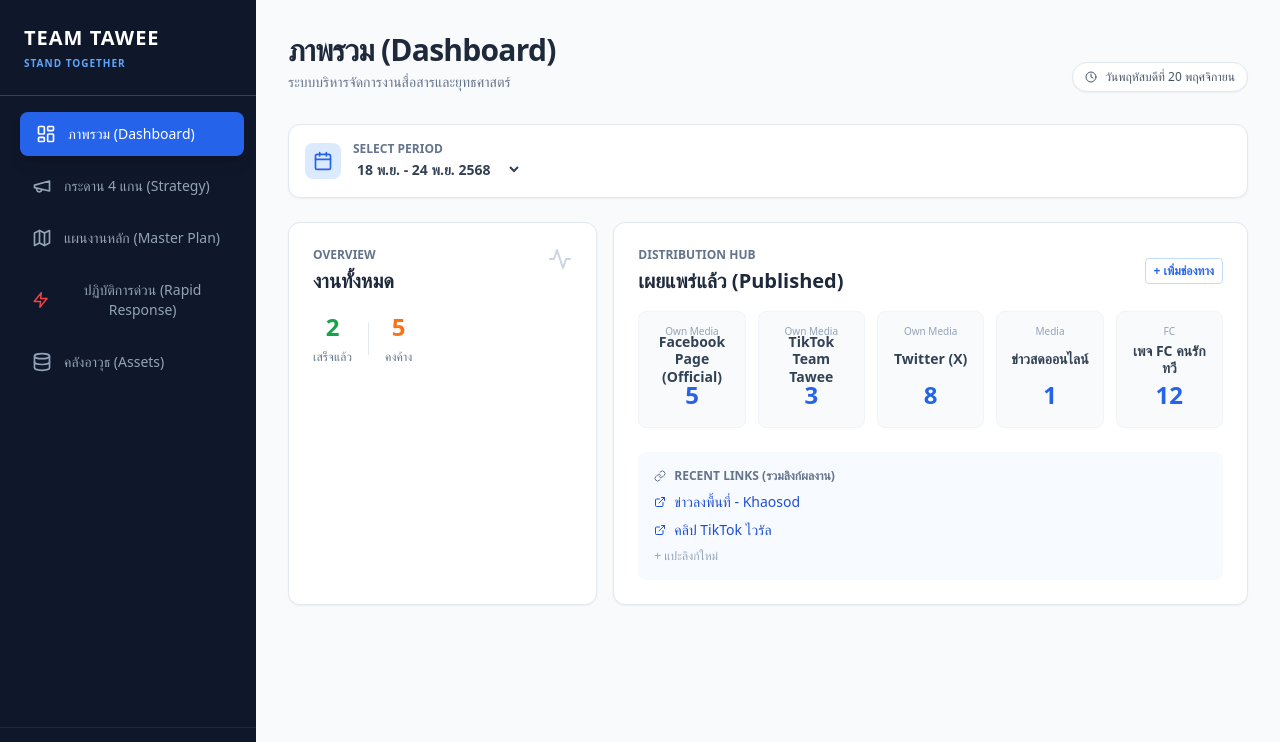
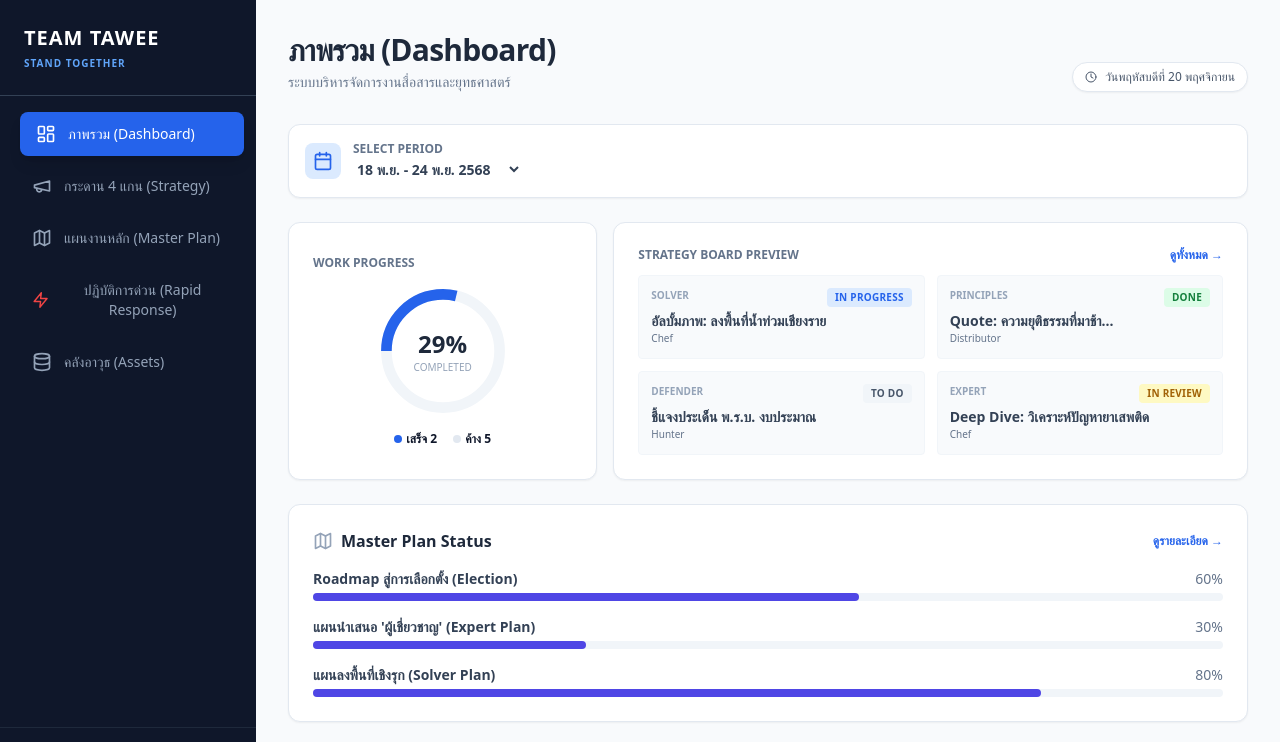
Before and after one commit to FufongLabs/Command-Center, a React (Vite) app: page / in a window 1280 px wide. Shown: the top 742 px of the page. Built offline with nearby package versions, Linux system fonts and the light colour scheme.

Commit message:
Edit App.jsx

```diff
--- a/src/App.jsx
+++ b/src/App.jsx
@@ -1,4 +1,4 @@
-import React, { useState } from 'react';
+import React, { useState, useEffect } from 'react';
 import {
   LayoutDashboard,
   Megaphone,
@@ -17,11 +17,15 @@ import {
   FileText,
   Share2,
   Plus,
+  Minus,
   Link as LinkIcon,
   Trash2,
+  Edit2,
   ChevronDown,
   ChevronUp,
-  Filter
+  Filter,
+  PieChart,
+  BarChart3
 } from 'lucide-react';
 
 // --- MOCK DATA ---
@@ -46,7 +50,6 @@ const initialTasks = {
   ]
 };
 
-// ข้อมูลจำลอง Distribution
 const initialDistribution = [
   { id: 1, name: "Facebook Page (Official)", count: 5, type: "Own Media" },
   { id: 2, name: "TikTok Team Tawee", count: 3, type: "Own Media" },
@@ -55,13 +58,11 @@ const initialDistribution = [
   { id: 5, name: "เพจ FC คนรักทวี", count: 12, type: "FC" },
 ];
 
-// ข้อมูลจำลอง Links ล่าสุด
 const recentLinks = [
   { id: 1, title: "ข่าวลงพื้นที่ - Khaosod", url: "https://khaosod.co.th/..." },
   { id: 2, title: "คลิป TikTok ไวรัล", url: "https://tiktok.com/..." },
 ];
 
-// ข้อมูลสื่อมวลชน (Assets)
 const mediaContacts = [
   { id: 1, name: "คุณส้ม (Ch 3)", type: "TV", phone: "081-xxx-xxxx", active: true },
   { id: 2, name: "คุณหนุ่ม (News Portal)", type: "Online", phone: "-", active: true },
@@ -85,27 +86,61 @@ const StatusBadge = ({ status }) => {
   );
 };
 
+// Simple SVG Pie Chart Component
+const SimplePieChart = ({ done, total }) => {
+  const radius = 16;
+  const circumference = 2 * Math.PI * radius;
+  const percentage = total === 0 ? 0 : (done / total) * 100;
+  const strokeDasharray = `${(percentage / 100) * circumference} ${circumference}`;
+
+  return (
+    <div className="relative w-32 h-32 flex items-center justify-center">
+      <svg className="transform -rotate-90 w-full h-full" viewBox="0 0 36 36">
+        <path
+          className="text-slate-100"
+          d="M18 2.0845 a 15.9155 15.9155 0 0 1 0 31.831 a 15.9155 15.9155 0 0 1 0 -31.831"
+          fill="none"
+          stroke="currentColor"
+          strokeWidth="3"
+        />
+        <path
+          className="text-blue-600 transition-all duration-1000 ease-out"
+          d="M18 2.0845 a 15.9155 15.9155 0 0 1 0 31.831 a 15.9155 15.9155 0 0 1 0 -31.831"
+          fill="none"
+          stroke="currentColor"
+          strokeWidth="3"
+          strokeDasharray={strokeDasharray}
+        />
+      </svg>
+      <div className="absolute text-center">
+        <span className="text-2xl font-bold text-slate-800">{Math.round(percentage)}%</span>
+        <span className="block text-[10px] text-slate-400">COMPLETED</span>
+      </div>
+    </div>
+  );
+};
+
 export default function TeamTaweeApp() {
+  // เปลี่ยน Title Browser Tab
+  useEffect(() => {
+    document.title = "TEAM TAWEE | Stand Together";
+  }, []);
+
   const [activeTab, setActiveTab] = useState('dashboard');
   const [isMobileMenuOpen, setIsMobileMenuOpen] = useState(false);
   const [selectedWeek, setSelectedWeek] = useState('week3-nov');
 
-  // State สำหรับหน้า Strategy
   const [tasks, setTasks] = useState(initialTasks);
   const [hideDone, setHideDone] = useState(false);
   const [editingTask, setEditingTask] = useState(null);
-
-  // State สำหรับหน้า Dashboard
   const [distributionStats, setDistributionStats] = useState(initialDistribution);
 
-  // State สำหรับ Master Plan
   const [plans, setPlans] = useState([
     { id: 1, title: "Roadmap สู่การเลือกตั้ง (Election)", progress: 60, items: ["เปิดตัวผู้สมัครครบทุกเขต", "Grand Opening นโยบายหลัก", "Caravan หาเสียงทั่วประเทศ"] },
-    { id: 2, title: "แผนปั้น 'ผู้เชี่ยวชาญ' (Expert Plan)", progress: 30, items: ["รายการ YouTube Weekly", "หนังสือ Pocket book ความยุติธรรม"] },
+    { id: 2, title: "แผนนำเสนอ 'ผู้เชี่ยวชาญ' (Expert Plan)", progress: 30, items: ["รายการ YouTube Weekly", "หนังสือ Pocket book ความยุติธรรม"] },
     { id: 3, title: "แผนลงพื้นที่เชิงรุก (Solver Plan)", progress: 80, items: ["คาราวานแก้หนี้ 4 ภาค", "ตั้งศูนย์รับเรื่องร้องเรียนออนไลน์"] }
   ]);
 
-  // --- ส่วนที่ลืมใส่ไปคราวที่แล้ว (เพิ่มกลับมาแล้วครับ) ---
   const navItems = [
     { id: 'dashboard', label: 'ภาพรวม (Dashboard)', icon: LayoutDashboard },
     { id: 'strategy', label: 'กระดาน 4 แกน (Strategy)', icon: Megaphone },
@@ -114,12 +149,9 @@ export default function TeamTaweeApp() {
     { id: 'assets', label: 'คลังอาวุธ (Assets)', icon: Database },
   ];
 
-  // ฟังก์ชันจัดการ Distribution
-  const incrementDist = (id) => {
-    setDistributionStats(prev => prev.map(item => item.id === id ? { ...item, count: item.count + 1 } : item));
-  };
+  const incrementDist = (id) => setDistributionStats(prev => prev.map(item => item.id === id ? { ...item, count: item.count + 1 } : item));
+  const decrementDist = (id) => setDistributionStats(prev => prev.map(item => item.id === id ? { ...item, count: Math.max(0, item.count - 1) } : item));
 
-  // ฟังก์ชันจัดการ Task (Save Edit)
   const saveTask = (columnKey, updatedTask) => {
     setTasks(prev => ({
       ...prev,
@@ -128,24 +160,36 @@ export default function TeamTaweeApp() {
     setEditingTask(null);
   };
 
-  // ฟังก์ชันจัดการ Master Plan Items
   const addPlanItem = (planId) => {
     const text = prompt("ระบุรายการใหม่:");
-    if (text) {
-      setPlans(prev => prev.map(p => p.id === planId ? { ...p, items: [...p.items, text] } : p));
+    if (text) setPlans(prev => prev.map(p => p.id === planId ? { ...p, items: [...p.items, text] } : p));
+  };
+
+  const editPlanItem = (planId, itemIndex) => {
+    const oldText = plans.find(p => p.id === planId).items[itemIndex];
+    const newText = prompt("แก้ไขรายการ:", oldText);
+    if (newText) {
+      setPlans(prev => prev.map(p => p.id === planId ? {
+        ...p,
+        items: p.items.map((item, idx) => idx === itemIndex ? newText : item)
+      } : p));
     }
   };
+
   const removePlanItem = (planId, itemIndex) => {
+    if(window.confirm("ต้องการลบรายการนี้ใช่หรือไม่?")) {
         setPlans(prev => prev.map(p => p.id === planId ? { ...p, items: p.items.filter((_, idx) => idx !== itemIndex) } : p));
+    }
   };
-
-  // --- RENDER CONTENT ---
 
   const renderContent = () => {
     switch (activeTab) {
       case 'dashboard':
-        const taskStats = { done: 0, pending: 0 };
-        Object.values(tasks).flat().forEach(t => t.status === 'Done' ? taskStats.done++ : taskStats.pending++);
+        const taskStats = { done: 0, pending: 0, total: 0 };
+        Object.values(tasks).flat().forEach(t => {
+            t.status === 'Done' ? taskStats.done++ : taskStats.pending++;
+            taskStats.total++;
+        });
 
         return (
           <div className="space-y-6 animate-fadeIn">
@@ -175,75 +219,102 @@ export default function TeamTaweeApp() {
               </div>
             </div>
 
+            {/* Top Section: Stats & Graphs */}
             <div className="grid grid-cols-1 md:grid-cols-3 gap-4">
-              {/* Card 1: ความคืบหน้า */}
-              <div className="bg-white p-6 rounded-xl border border-slate-200 shadow-sm">
-                <div className="flex justify-between items-start">
-                   <div>
-                    <p className="text-slate-500 text-xs font-bold uppercase mb-1">Overview</p>
-                    <h3 className="text-xl font-bold text-slate-800">งานทั้งหมด</h3>
+              {/* Graph Card */}
+              <div className="bg-white p-6 rounded-xl border border-slate-200 shadow-sm flex flex-col items-center justify-center">
+                 <p className="text-slate-500 text-xs font-bold uppercase mb-4 w-full text-left">Work Progress</p>
+                 <SimplePieChart done={taskStats.done} total={taskStats.total} />
+                 <div className="flex gap-4 mt-4 text-xs font-bold">
+                    <div className="flex items-center gap-1"><span className="w-2 h-2 rounded-full bg-blue-600"></span> เสร็จ {taskStats.done}</div>
+                    <div className="flex items-center gap-1"><span className="w-2 h-2 rounded-full bg-slate-200"></span> ค้าง {taskStats.pending}</div>
                  </div>
-                   <Activity className="text-slate-300" />
               </div>
-                <div className="mt-4 flex items-center gap-4">
-                  <div className="text-center">
-                    <span className="block text-2xl font-bold text-green-600">{taskStats.done}</span>
-                    <span className="text-xs text-slate-500">เสร็จแล้ว</span>
+
+              {/* Strategy Preview */}
+              <div className="bg-white p-6 rounded-xl border border-slate-200 shadow-sm col-span-1 md:col-span-2 overflow-hidden">
+                 <div className="flex justify-between items-center mb-3">
+                    <p className="text-slate-500 text-xs font-bold uppercase">Strategy Board Preview</p>
+                    <button onClick={() => setActiveTab('strategy')} className="text-xs text-blue-600 font-bold hover:underline">ดูทั้งหมด →</button>
                  </div>
-                  <div className="h-8 w-px bg-slate-200"></div>
-                  <div className="text-center">
-                    <span className="block text-2xl font-bold text-orange-500">{taskStats.pending}</span>
-                    <span className="text-xs text-slate-500">คงค้าง</span>
+                 <div className="grid grid-cols-2 gap-3">
+                    {Object.entries(tasks).slice(0, 4).map(([key, taskList]) => {
+                        const topTask = taskList[0];
+                        if(!topTask) return null;
+                        return (
+                            <div key={key} className="bg-slate-50 p-3 rounded border border-slate-100">
+                                <div className="flex justify-between mb-1">
+                                    <span className="text-[10px] font-bold uppercase text-slate-400">{key}</span>
+                                    <StatusBadge status={topTask.status} />
+                                </div>
+                                <p className="text-sm font-bold text-slate-700 truncate">{topTask.title}</p>
+                                <p className="text-[10px] text-slate-500">{topTask.role}</p>
+                            </div>
+                        )
+                    })}
                  </div>
               </div>
             </div>
 
-              {/* Card 2: Distribution Hub */}
-              <div className="md:col-span-2 bg-white p-6 rounded-xl border border-slate-200 shadow-sm">
+            {/* Middle Section: Master Plan Preview */}
+            <div className="bg-white p-6 rounded-xl border border-slate-200 shadow-sm">
+                <div className="flex justify-between items-center mb-4">
+                   <div className="flex items-center gap-2">
+                      <Map className="w-5 h-5 text-slate-400" />
+                      <h3 className="font-bold text-slate-800">Master Plan Status</h3>
+                   </div>
+                   <button onClick={() => setActiveTab('masterplan')} className="text-xs text-blue-600 font-bold hover:underline">ดูรายละเอียด →</button>
+                </div>
+                <div className="space-y-4">
+                    {plans.map(plan => (
+                        <div key={plan.id}>
+                            <div className="flex justify-between text-sm mb-1">
+                                <span className="font-bold text-slate-700">{plan.title}</span>
+                                <span className="text-slate-500">{plan.progress}%</span>
+                            </div>
+                            <div className="w-full bg-slate-100 rounded-full h-2">
+                                <div className="bg-indigo-600 h-2 rounded-full" style={{ width: `${plan.progress}%` }}></div>
+                            </div>
+                        </div>
+                    ))}
+                </div>
+            </div>
+
+            {/* Bottom Section: Distribution Hub */}
+            <div className="bg-white p-6 rounded-xl border border-slate-200 shadow-sm">
                 <div className="flex justify-between items-center mb-4">
                    <div>
                       <p className="text-slate-500 text-xs font-bold uppercase mb-1">Distribution Hub</p>
-                      <h3 className="text-xl font-bold text-slate-800">เผยแพร่แล้ว (Published)</h3>
+                      <h3 className="text-xl font-bold text-slate-800">เผยแพร่แล้ว (Published Counter)</h3>
                    </div>
                    <button className="text-xs text-blue-600 font-bold border border-blue-200 px-2 py-1 rounded hover:bg-blue-50">
                       + เพิ่มช่องทาง
                    </button>
                 </div>
 
-                <div className="grid grid-cols-2 sm:grid-cols-3 md:grid-cols-5 gap-3 mb-6">
+                <div className="grid grid-cols-2 sm:grid-cols-3 md:grid-cols-5 gap-3">
                   {distributionStats.map(item => (
                     <div key={item.id} className="bg-slate-50 p-3 rounded-lg border border-slate-100 flex flex-col items-center text-center relative group">
                        <span className="text-[10px] text-slate-400 mb-1">{item.type}</span>
                        <h4 className="font-bold text-slate-700 text-sm leading-tight h-8 flex items-center justify-center">{item.name}</h4>
-                       <span className="text-2xl font-bold text-blue-600 my-1">{item.count}</span>
+                       <span className="text-3xl font-black text-blue-600 my-2">{item.count}</span>
 
+                       <div className="flex gap-1 opacity-0 group-hover:opacity-100 transition">
+                           <button
+                              onClick={() => decrementDist(item.id)}
+                              className="bg-white shadow border border-slate-200 rounded-full p-1 hover:text-red-600"
+                           >
+                              <Minus className="w-3 h-3" />
+                           </button>
                            <button
                               onClick={() => incrementDist(item.id)}
-                          className="absolute -top-2 -right-2 bg-white shadow border border-slate-200 rounded-full p-1 opacity-0 group-hover:opacity-100 hover:text-blue-600 transition"
+                              className="bg-white shadow border border-slate-200 rounded-full p-1 hover:text-blue-600"
                            >
                               <Plus className="w-3 h-3" />
                            </button>
                        </div>
+                    </div>
                   ))}
-                </div>
-
-                {/* Recent Links List */}
-                <div className="bg-blue-50/50 rounded-lg p-4">
-                   <h4 className="text-xs font-bold text-slate-500 uppercase mb-2 flex items-center gap-2">
-                      <LinkIcon className="w-3 h-3" /> Recent Links (รวมลิงก์ผลงาน)
-                   </h4>
-                   <div className="space-y-2">
-                      {recentLinks.map(link => (
-                         <a key={link.id} href={link.url} target="_blank" rel="noreferrer" className="flex items-center gap-2 text-sm text-blue-700 hover:underline truncate block">
-                            <ExternalLink className="w-3 h-3 flex-shrink-0" />
-                            {link.title}
-                         </a>
-                      ))}
-                      <button className="text-xs text-slate-400 hover:text-slate-600 flex items-center gap-1 mt-1">
-                         + แปะลิงก์ใหม่
-                      </button>
-                   </div>
-                </div>
                 </div>
             </div>
           </div>
@@ -366,11 +437,6 @@ export default function TeamTaweeApp() {
                               className="w-full border border-slate-300 rounded p-2 text-sm"
                               placeholder="https://..."
                            />
-                           {editingTask.link && (
-                              <a href={editingTask.link} target="_blank" rel="noreferrer" className="text-xs text-blue-600 hover:underline mt-1 inline-block">
-                                 ทดสอบเปิดลิงก์
-                              </a>
-                           )}
                         </div>
                      </div>
 
@@ -419,17 +485,25 @@ export default function TeamTaweeApp() {
                     <h4 className="text-xs font-bold text-slate-500 uppercase mb-2">Action Items:</h4>
                     <ul className="space-y-2">
                       {plan.items.map((item, idx) => (
-                        <li key={idx} className="flex items-start justify-between gap-2 text-sm text-slate-700 group/item hover:bg-white p-1 rounded">
+                        <li key={idx} className="flex items-start justify-between gap-2 text-sm text-slate-700 group/item hover:bg-white p-1 rounded transition">
                           <div className="flex items-center gap-2">
                             <CheckCircle2 className="w-4 h-4 text-slate-300" />
                             {item}
                           </div>
+                          <div className="flex gap-1 opacity-0 group-hover/item:opacity-100 transition">
+                              <button
+                                onClick={() => editPlanItem(plan.id, idx)}
+                                className="text-slate-400 hover:text-blue-600"
+                              >
+                                <Edit2 className="w-3 h-3" />
+                              </button>
                               <button
                                 onClick={() => removePlanItem(plan.id, idx)}
-                            className="text-red-300 hover:text-red-500 opacity-0 group-hover/item:opacity-100"
+                                className="text-slate-400 hover:text-red-500"
                               >
                                 <Trash2 className="w-3 h-3" />
                               </button>
+                          </div>
                         </li>
                       ))}
                       <li className="pt-2">
@@ -516,7 +590,6 @@ export default function TeamTaweeApp() {
       case 'assets':
         return (
           <div className="space-y-8">
-             {/* Google Drive Link */}
              <div className="bg-gradient-to-r from-blue-50 to-indigo-50 p-6 rounded-xl border border-blue-100 flex flex-col sm:flex-row justify-between items-center gap-4">
                 <div>
                    <h3 className="text-lg font-bold text-blue-900 flex items-center gap-2">
@@ -537,7 +610,6 @@ export default function TeamTaweeApp() {
              </div>
 
              <div className="grid grid-cols-1 lg:grid-cols-2 gap-8">
-                {/* Media List Database */}
                 <div className="bg-white p-6 rounded-xl border border-slate-200 shadow-sm">
                    <div className="flex justify-between items-center mb-4">
                       <h3 className="font-bold text-slate-800">ฐานข้อมูลสื่อมวลชน (Media List)</h3>
@@ -571,7 +643,6 @@ export default function TeamTaweeApp() {
                    </div>
                 </div>
 
-                {/* Brand Assets & Templates */}
                 <div className="bg-white p-6 rounded-xl border border-slate-200 shadow-sm">
                    <h3 className="font-bold text-slate-800 mb-4">Brand Assets & Templates</h3>
                    <div className="grid grid-cols-2 gap-4">
@@ -602,7 +673,6 @@ export default function TeamTaweeApp() {
 
   return (
     <div className="min-h-screen bg-slate-50 font-sans text-slate-900 flex flex-col md:flex-row">
-      {/* Sidebar */}
       <aside className={`bg-slate-900 text-white w-full md:w-64 flex-shrink-0 transition-all duration-300 fixed md:sticky top-0 z-30 h-screen ${isMobileMenuOpen ? 'translate-x-0' : '-translate-x-full md:translate-x-0'}`}>
         <div className="p-6 border-b border-slate-700 flex justify-between items-center">
           <div>
@@ -643,9 +713,7 @@ export default function TeamTaweeApp() {
         </div>
       </aside>
 
-      {/* Main Content */}
       <main className="flex-1 md:ml-0 min-h-screen overflow-y-auto w-full">
-        {/* Mobile Header */}
         <div className="md:hidden bg-white p-4 flex justify-between items-center shadow-sm sticky top-0 z-20 border-b border-slate-100">
           <div>
             <h2 className="font-black text-slate-900">TEAM TAWEE</h2>
@@ -657,7 +725,6 @@ export default function TeamTaweeApp() {
         </div>
 
         <div className="p-4 md:p-8 max-w-7xl mx-auto">
-           {/* Page Header */}
            <div className="mb-8 flex flex-col sm:flex-row justify-between sm:items-end gap-4">
               <div>
                  <h2 className="text-2xl md:text-3xl font-bold text-slate-800 tracking-tight">
@@ -674,8 +741,6 @@ export default function TeamTaweeApp() {
                  </div>
               </div>
            </div>
-
-           {/* Dynamic Content */}
            {renderContent()}
         </div>
       </main>
```
Lines whose indentation alone changed are shown as unchanged.
